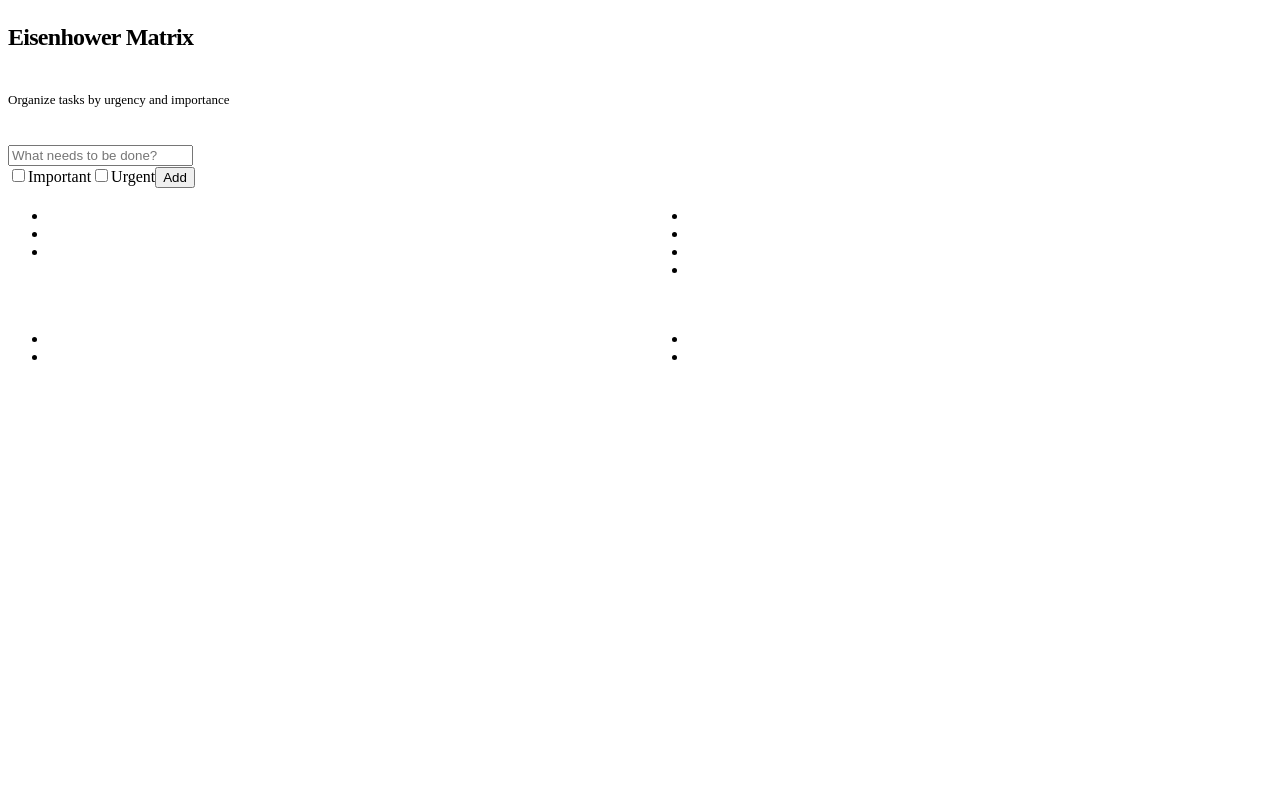
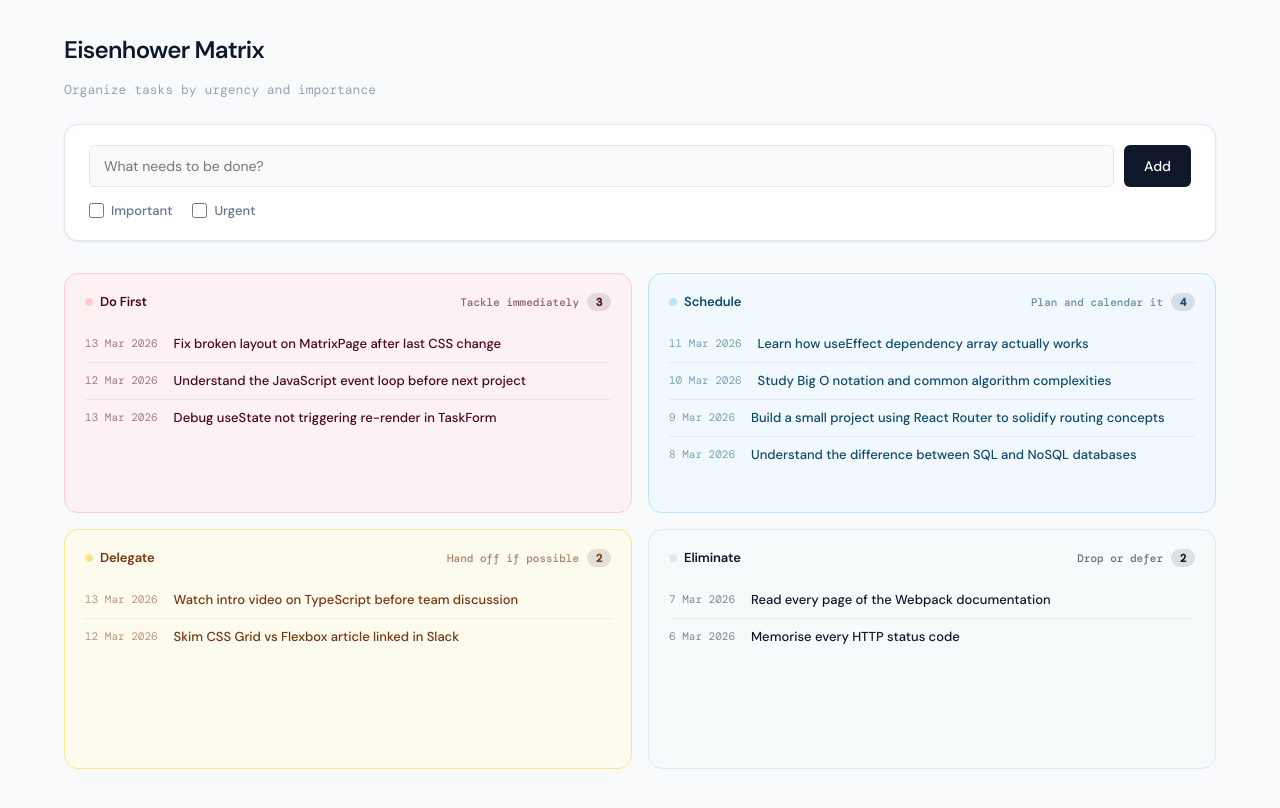
Before and after one commit to YC-TAN/eisenhower-matrix, a React (Vite) app in the folder frontend/: page / in a window 1280 px wide. Shown: the top 808 px of the page. Built offline with nearby package versions, Linux system fonts and the light colour scheme.

Commit message:
Add Style

```diff
--- a/frontend/src/components/Quadrant.jsx
+++ /dev/null
@@ -1,14 +0,0 @@
-const Quadrant = ({title, tasks}) => {
-  return (
-    <div className="quadrant-box">
-      <h3>{title}</h3>
-      <ul>
-        {tasks.map(task => (
-          <li key={task.id}>{task.text}</li>
-        ))}
-      </ul>
-    </div>
-  )
-}
-
-export default Quadrant
--- a/frontend/src/components/TaskForm.jsx
+++ /dev/null
@@ -1,52 +0,0 @@
-import { useState } from "react";
-
-const TaskForm = ({ onAdd }) => {
-  const [text, setText] = useState("");
-  const [isImportant, setIsImportant] = useState(false);
-  const [isUrgent, setIsUrgent] = useState(false);
-
-  const handleSubmit = (e) => {
-    e.preventDefault();
-    if (!text) return; // Don't add empty tasks
-
-    onAdd(text, isImportant, isUrgent);
-
-    // Reset form
-    setText("");
-    setIsImportant(false);
-    setIsUrgent(false);
-  };
-
-  return (
-    <form onSubmit={handleSubmit} className="task-form">
-      <input
-        value={text}
-        onChange={(e) => setText(e.target.value)}
-        placeholder="What needs to be done?"
-      />
-      <div>
-        <label>
-          <input
-            type="checkbox"
-            checked={isImportant}
-            onChange={(e) => setIsImportant(e.target.checked)}
-          />
-          Important
-        </label>
-
-        <label>
-          <input
-            type="checkbox"
-            checked={isUrgent}
-            onChange={(e) => setIsUrgent(e.target.checked)}
-          />
-          Urgent
-        </label>
-
-        <button type="submit">Add</button>
-      </div>
-    </form>
-  );
-};
-
-export default TaskForm;
--- a/frontend/src/main.jsx
+++ b/frontend/src/main.jsx
@@ -1,6 +1,7 @@
 import { StrictMode } from 'react'
 import { createRoot } from 'react-dom/client'
 import App from './App.jsx'
+import './index.css'
 
 createRoot(document.getElementById('root')).render(
   <StrictMode>
```
Also changed, not shown: 1 other file (tests, documents, lock files or other folders).
